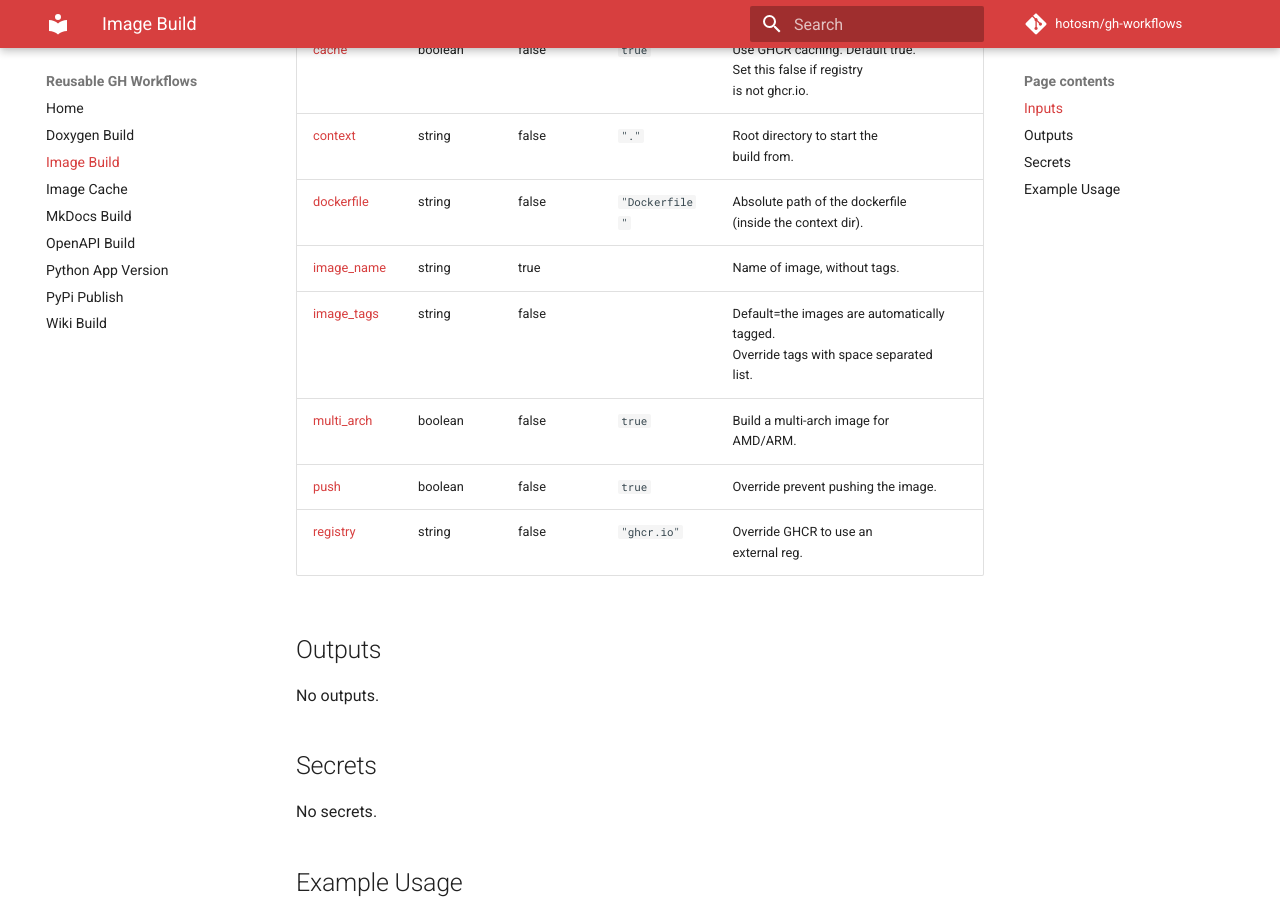
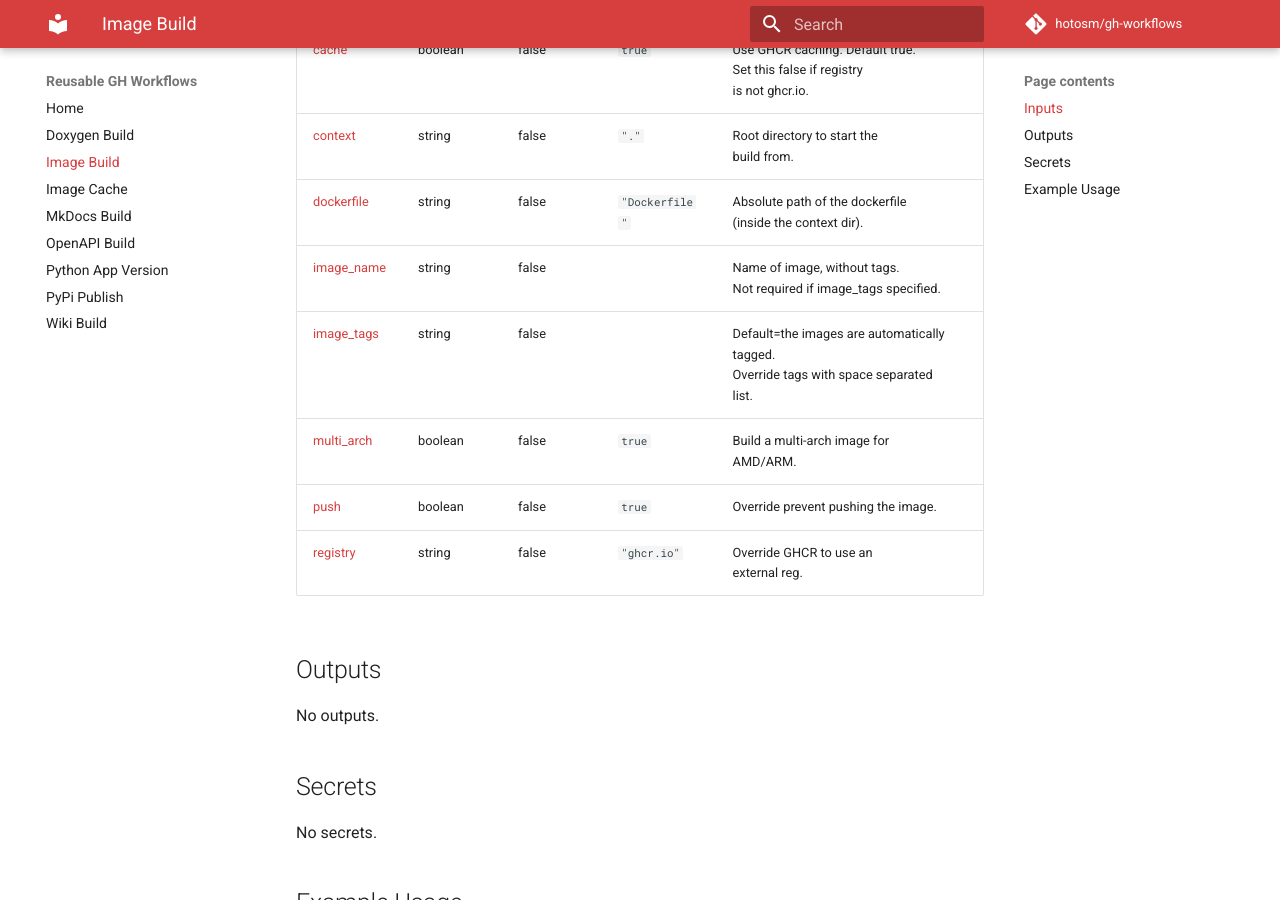
Before and after one commit to hotosm/gh-workflows, an MkDocs documentation site: the page built from docs/image_build.md, in a window 1280 px wide and 900 px high, scrolled down 467 px. Built offline with MkDocs 1.6.1 and Material for MkDocs 9.7.7, drawn with Linux system fonts in a browser that asks for light colours; comment, search, counter and statistics services are not loaded.

Commit message:
docs: updated workflow docs

```diff
--- a/docs/image_build.md
+++ b/docs/image_build.md
@@ -14,7 +14,7 @@ images in a standardised way.
 | <a name="input_cache"></a>[cache](#input_cache)                      | boolean | false    | `true`         | Use GHCR caching. Default true. <br>Set this false if registry <br>is not ghcr.io.            |
 | <a name="input_context"></a>[context](#input_context)                | string  | false    | `"."`          | Root directory to start the <br>build from.                                                   |
 | <a name="input_dockerfile"></a>[dockerfile](#input_dockerfile)       | string  | false    | `"Dockerfile"` | Absolute path of the dockerfile <br>(inside the context dir).                                 |
-| <a name="input_image_name"></a>[image_name](#input_image_name)       | string  | true     |                | Name of image, without tags.                                                                  |
+| <a name="input_image_name"></a>[image_name](#input_image_name)       | string  | false    |                | Name of image, without tags. <br>Not required if image_tags specified.                        |
 | <a name="input_image_tags"></a>[image_tags](#input_image_tags)       | string  | false    |                | Default=the images are automatically tagged. <br>Override tags with space separated <br>list. |
 | <a name="input_multi_arch"></a>[multi_arch](#input_multi_arch)       | boolean | false    | `true`         | Build a multi-arch image for <br>AMD/ARM.                                                     |
 | <a name="input_push"></a>[push](#input_push)                         | boolean | false    | `true`         | Override prevent pushing the image.                                                           |
```
